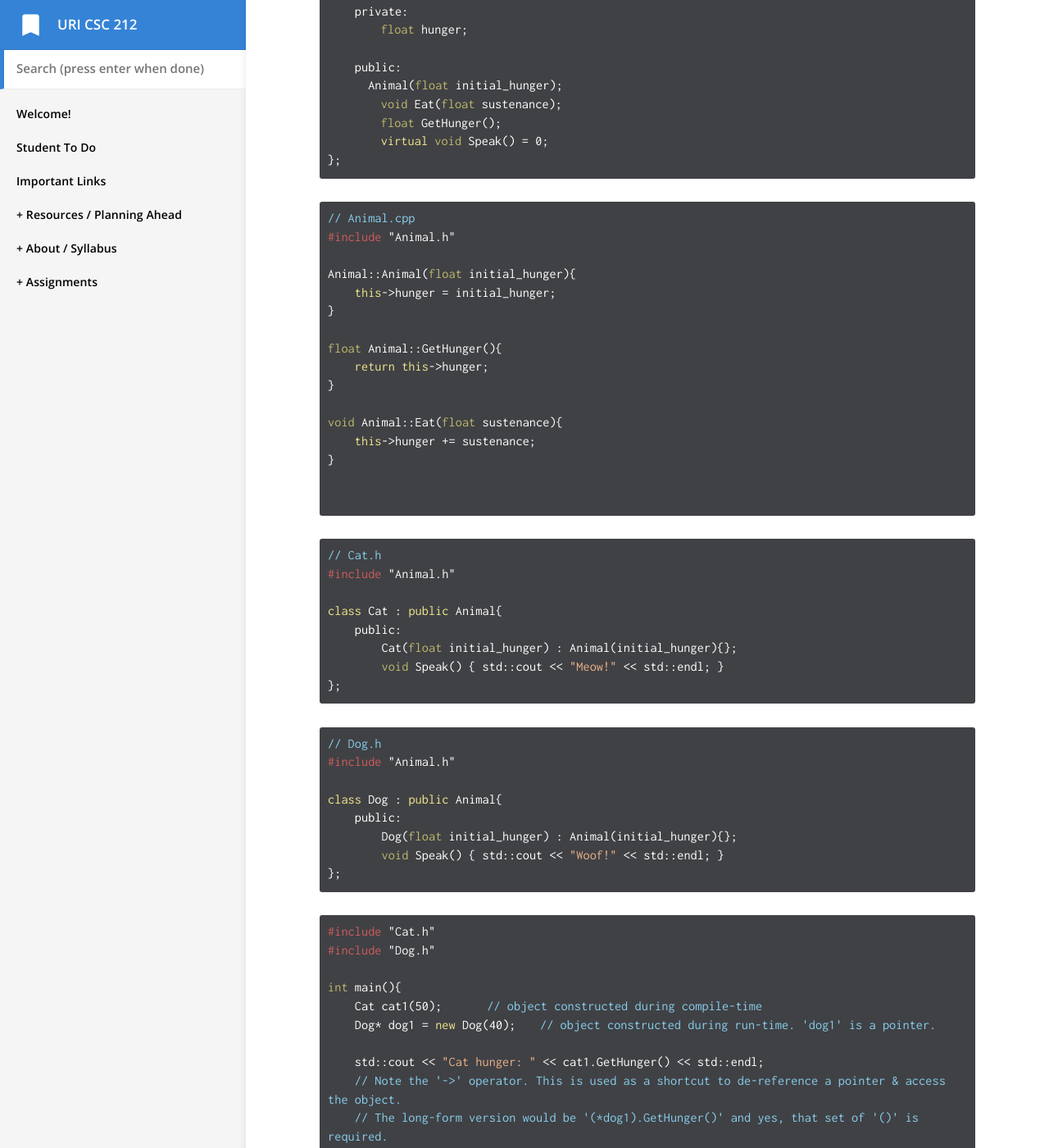
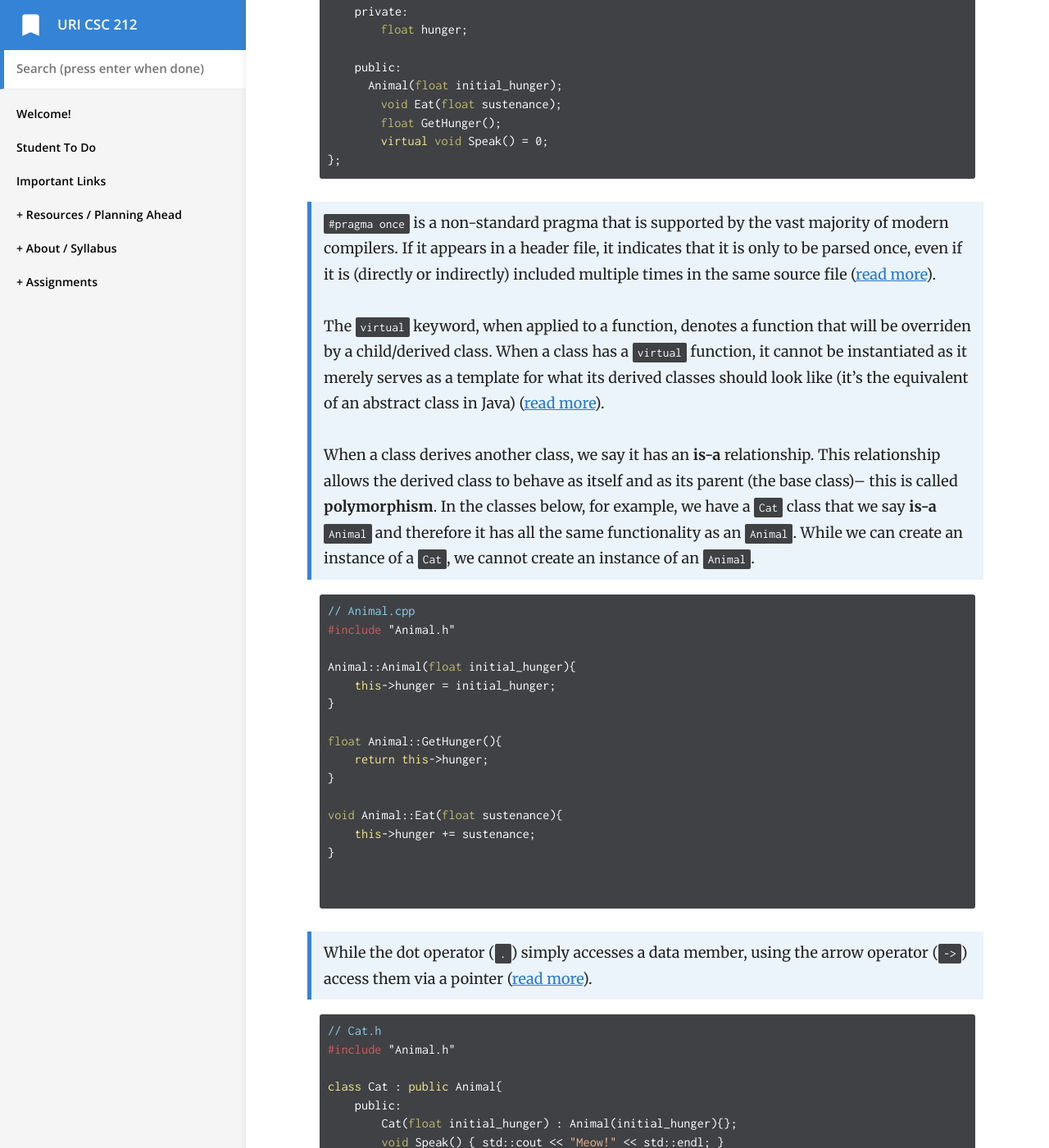
Before and after one commit to vcc-csc212/sp21-archive, a Jekyll site: the page built from _docs/labs/lab-01/lab01.md, in a window 1280 px wide and 1400 px high, scrolled down 9790 px. Shown: the whole window at 82% size. Built offline with Jekyll 4.4.1, drawn with Linux system fonts in a browser that asks for light colours.

Commit message:
added clarification info for lab 1

````diff
--- a/_docs/labs/lab-01/lab01.md
+++ b/_docs/labs/lab-01/lab01.md
@@ -306,6 +306,12 @@ class Animal{
 };
 ```
 
+> `#pragma once` is a non-standard pragma that is supported by the vast majority of modern compilers. If it appears in a header file, it indicates that it is only to be parsed once, even if it is (directly or indirectly) included multiple times in the same source file ([read more](https://en.cppreference.com/w/cpp/preprocessor/impl)).
+<br><br>
+The `virtual` keyword, when applied to a function, denotes a function that will be overriden by a child/derived class. When a class has a `virtual` function, it cannot be instantiated as it merely serves as a template for what its derived classes should look like (it's the equivalent of an abstract class in Java) ([read more](https://www.geeksforgeeks.org/virtual-function-cpp/)).
+<br><br>
+When a class derives another class, we say it has an **is-a** relationship. This relationship allows the derived class to behave as itself and as its parent (the base class)-- this is called **polymorphism**. In the classes below, for example, we have a `Cat` class that we say **is-a** `Animal` and therefore it has all the same functionality as an `Animal`. While we can create an instance of a `Cat`, we cannot create an instance of an `Animal`.
+
 ```c++
 // Animal.cpp
 #include "Animal.h"
@@ -324,6 +330,8 @@ void Animal::Eat(float sustenance){
 
 
 ```
+
+> While the dot operator (`.`) simply accesses a data member, using the arrow operator (`->`) access them via a pointer ([read more](https://www.tutorialspoint.com/cplusplus/cpp_member_operators.htm)).
 
 ```c++
 // Cat.h
````
